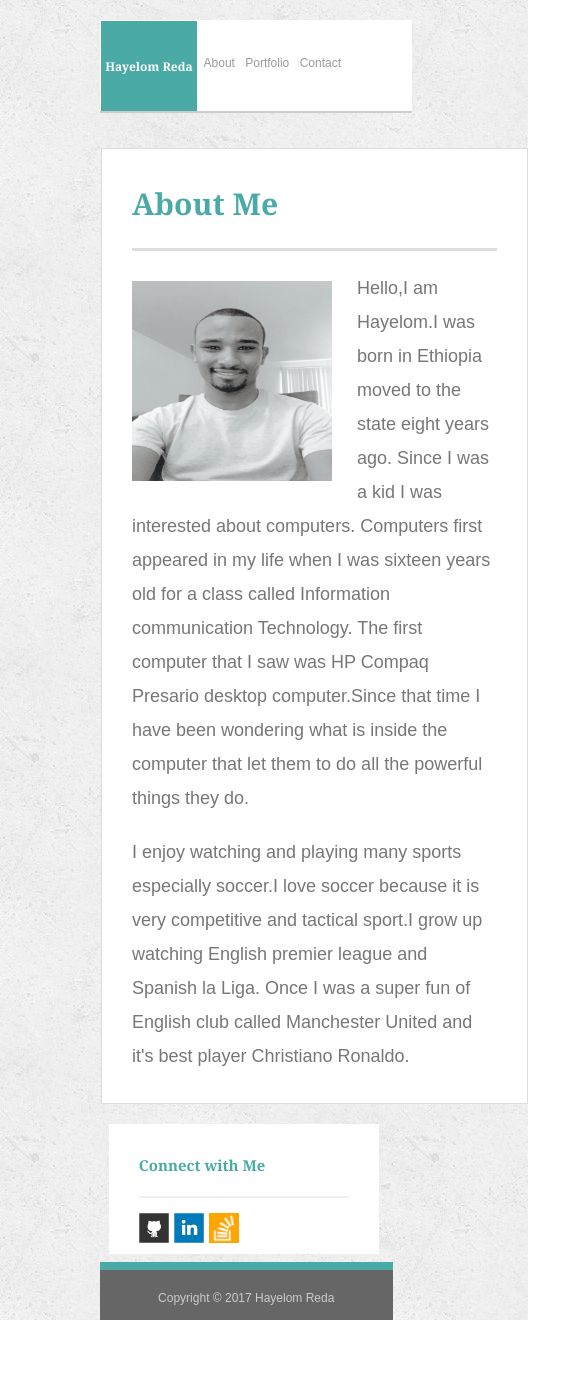
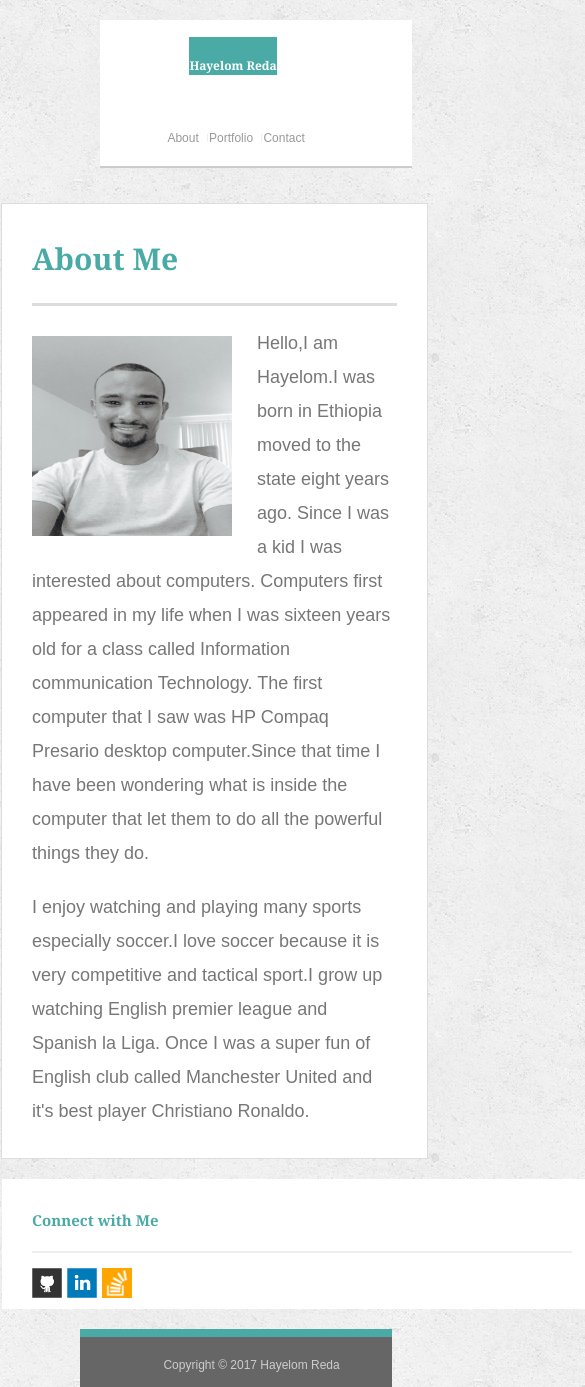
Before and after one commit to HayelomR/Responsive-Portfolio, a plain HTML site: page index.html in a window 390 px wide. Shown: the whole page, 585 px wide, since content can reach past the window. Before the commit the page ends 1320 px from the top, so only its background shows below. Drawn offline with Linux system fonts and the light colour scheme.

Commit message:
minor change

```diff
--- a/assets/css/style.css
+++ b/assets/css/style.css
@@ -54,7 +54,7 @@ h3 {
 }
 #logo {
   float: left;
-  width: 250px;
+  width: 350px;
   height: 90px;
   font-family: Georgia, Times, "Times New Roman", serif;
   font-size: 30px;
@@ -96,7 +96,6 @@ footer {
 .sidebar {
   float: right;
   width: 100%;
-  max-width: 270px;
   padding: 30px;
   margin-bottom: 20px;
   background: #fff;
@@ -200,40 +199,90 @@ input[type=submit] {
   background: #4aaaa5;
   border: 0 none;
 }
-
-
 @media screen and (max-width: 640px) {
-
-p {
-    margin-top: 15px;
+  #masthead { /*contains my name and the nav*/
+  position: static;
+  margin-top: 30px;
+  padding-right: 70px;
+  font-size: 12px;
+  width: 100000%;
+  margin-left: 100px;
+  margin-right: 0px;
+  text-align: center;
 }
 
-.sidebar {
-    float: left;
-    overflow: auto 0;
-    width: 96%;
-    margin: 2%;
-    margin-right: 2%
+textarea {
+  height: 100px; /*text area for contact message*/
 }
-.main-container{
-  margin-right: 200px;
+    #logo {
+      padding-top: 20px;
+      padding-bottom:
+      width: 0px;
+      text-align: center;
+      margin-top: 10px;
+      margin-bottom: 0px;
+      float: none;
+      font-size: 20px
+
+      }
+nav {
+      float: none;
+      width: 100%;
+      margin: 10px auto;
       }
 
-  /* Image full width with space before paragraph. */
-  .auth-image {
-    width: 100%;
-    height: 100%;
-    margin-bottom: 15px;
+    .container {
+      width: 110%;
     }
 
+   .sidebar{
+    width:600px;
+   }
 
+    nav {
+      float: none;
+      width: 100%;
+      margin: 10px auto;
+      }
+
+    .main-container {
+      margin: 10px auto 60px;
+      overflow: auto;
+      }
+
+.main-section{
+position: static;
+width: 100%;
+}
+
+    auth-image {
+      width: auto;
+      margin: 20px;
+      float: none;
+      }
+
+#main-container{
+  max-width: 500px;
+ width: 100%
+  max-height: 100px;
+  padding-top: 5px;
+}
+
+    #myPortfolio {
+      width: auto;
+      float: none;
+      margin: 20px;
+      }
+
+    footer{
+
+      width: 100%;
+      margin-left: 20px;
 
 
       }
 
-
-
-
+    }
 
 
 
@@ -257,7 +306,6 @@ p {
 }
 #logo{
   width: 40%;
-  padding-top: 1px;
   margin-bottom: 0px;
   border:10px;
   margin-top: 0px;
@@ -275,19 +323,19 @@ nav a {
 }
 
 #main-container{
-  max-width: 500px;
-  margin-left: 100px;
+  max-width: 600px;
   max-height: 100px;
   padding-top: 5px;
 }
 .main-section {
   margin: 0px;
-  width: 110%;
+  width: 100%;
 }
 
   .sidebar{
     float: left;
     margin-top: 20px;
+    margin-left: 1px;
     border: 10px;
     height: 130px;
   }
@@ -305,10 +353,10 @@ nav a {
     margin-bottom: 15px;
   }
   footer{
-    margin-left: 100px;
+    margin-left: 80px;
     padding-top: 10px;
     height: 30px;
-    width: 75%;
+    width: 80%;
     padding-top: 10px;
   padding-bottom: 40px;
   }
```
Also changed, not shown: contact.html (+1 -0 lines), portfolio.html (+1 -0 lines). Lines whose indentation alone changed are shown as unchanged.
